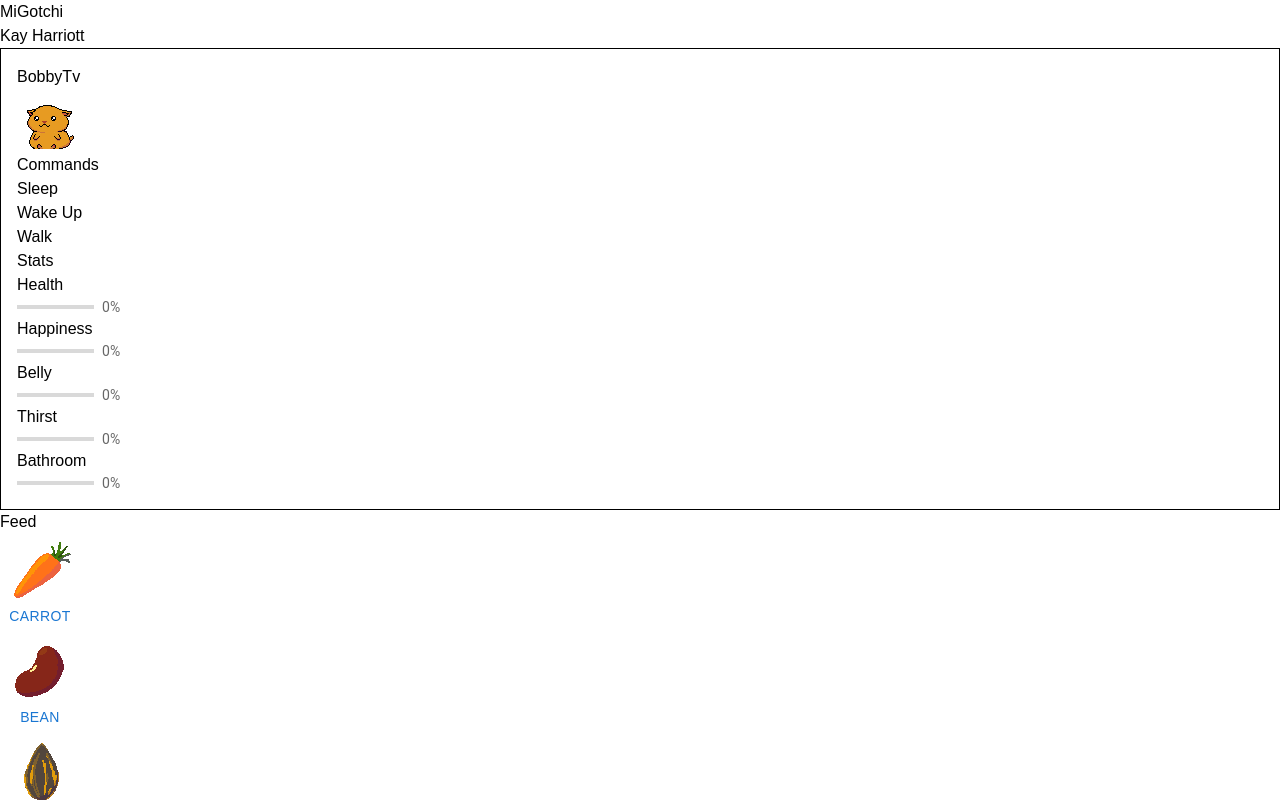
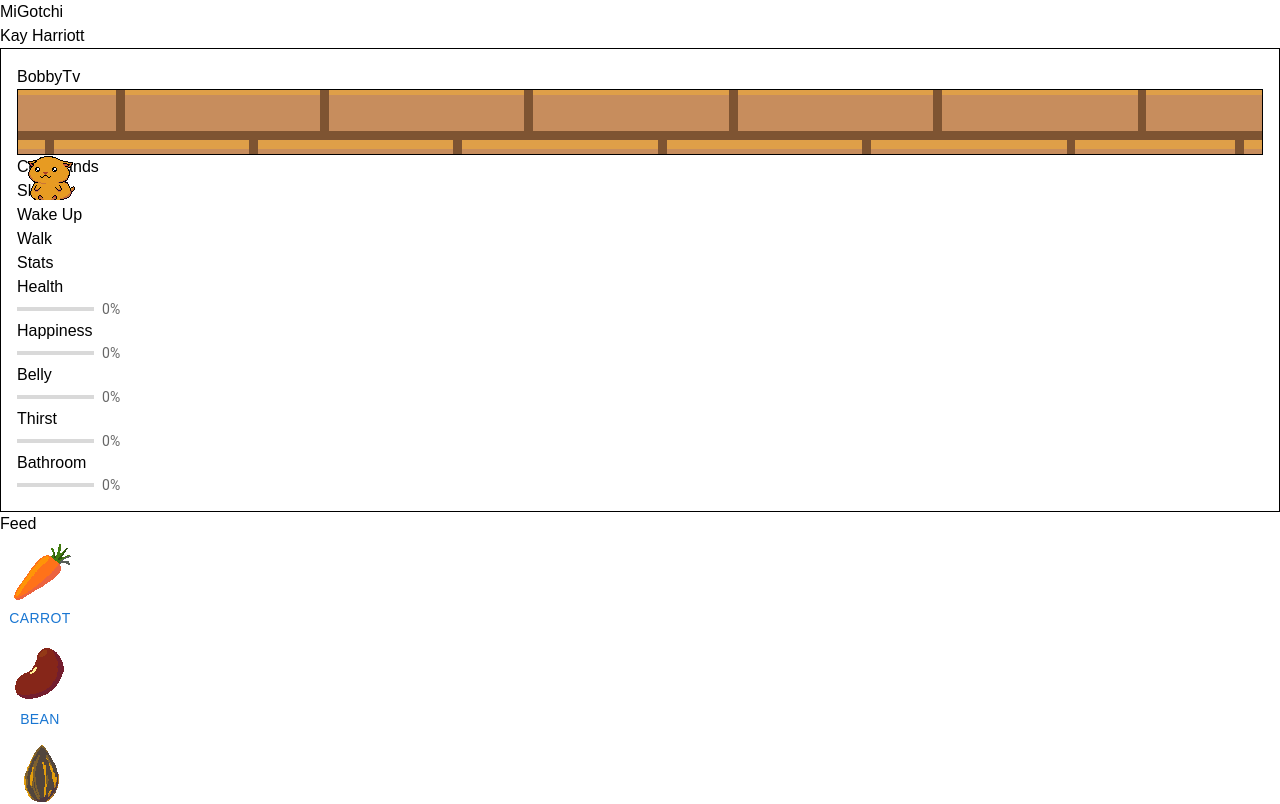
Before and after one commit to KayviaHarriott/my-tamagotchi, a React (Vite) app: page / in a window 1280 px wide. Shown: the top 804 px of the page. Built offline with nearby package versions, Linux system fonts and the light colour scheme; no server answers; a web font is replaced by a local one.

Commit message:
Added background to box

```diff
--- a/src/App.tsx
+++ b/src/App.tsx
@@ -9,6 +9,7 @@ import { Pet } from "./models/Pet";
 import { PetSprite } from "./components/Pet";
 // import hamster_idle from "/assets/images/pets/hamster_idle.png";
 // import spriteSheet from './assets/images/pets/hamster_idle.png';
+// import background from "/assets/images/background/bedroom.png";
 
 function App() {
   const [petData, setPetData] = useState<Pet | undefined>(undefined);
@@ -82,14 +83,18 @@ function App() {
             >
               <div>
                 <p className="text-center">BobbyTv</p>
-                <Box className="flex bg-[lightgray] h-[200px]">
-                  {/* <p>GotchiHere</p> */}
-                  <PetSprite/>
-                  {/* <img
-                    className="w-[640px] h-[100px]"
-                    // hamster sprite
-                    src={hamster_idle}
-                  /> */}
+                <Box
+                  sx={{
+                    border: "1px solid black",
+                    backgroundImage: `url(/assets/images/background/bedroom.png)`,
+                    backgroundRepeat: "no-repeat",
+                    backgroundSize: "cover", // Ensures the background image covers the entire box
+                    backgroundPosition: "center", // Centers the background image
+                    imageRendering: "pixelated",
+                  }}
+                  className="flex h-[250px]"
+                >
+                  <PetSprite />
                 </Box>
               </div>
               <div className="w-full flex flex-col justify-between">
--- a/src/components/Pet.tsx
+++ b/src/components/Pet.tsx
@@ -4,7 +4,7 @@ import "../styles/sprite.css"
 
 export const PetSprite = () => {
   const [frame, setFrame] = useState(0);
-  const [position, setPosition] = useState({ x: 0, y: 0 });
+  const [position, setPosition] = useState({ x: 0, y: 50 });
   const totalFrames = 7;
   const frameWidth = 64;
   const boxSize = 460;
```
